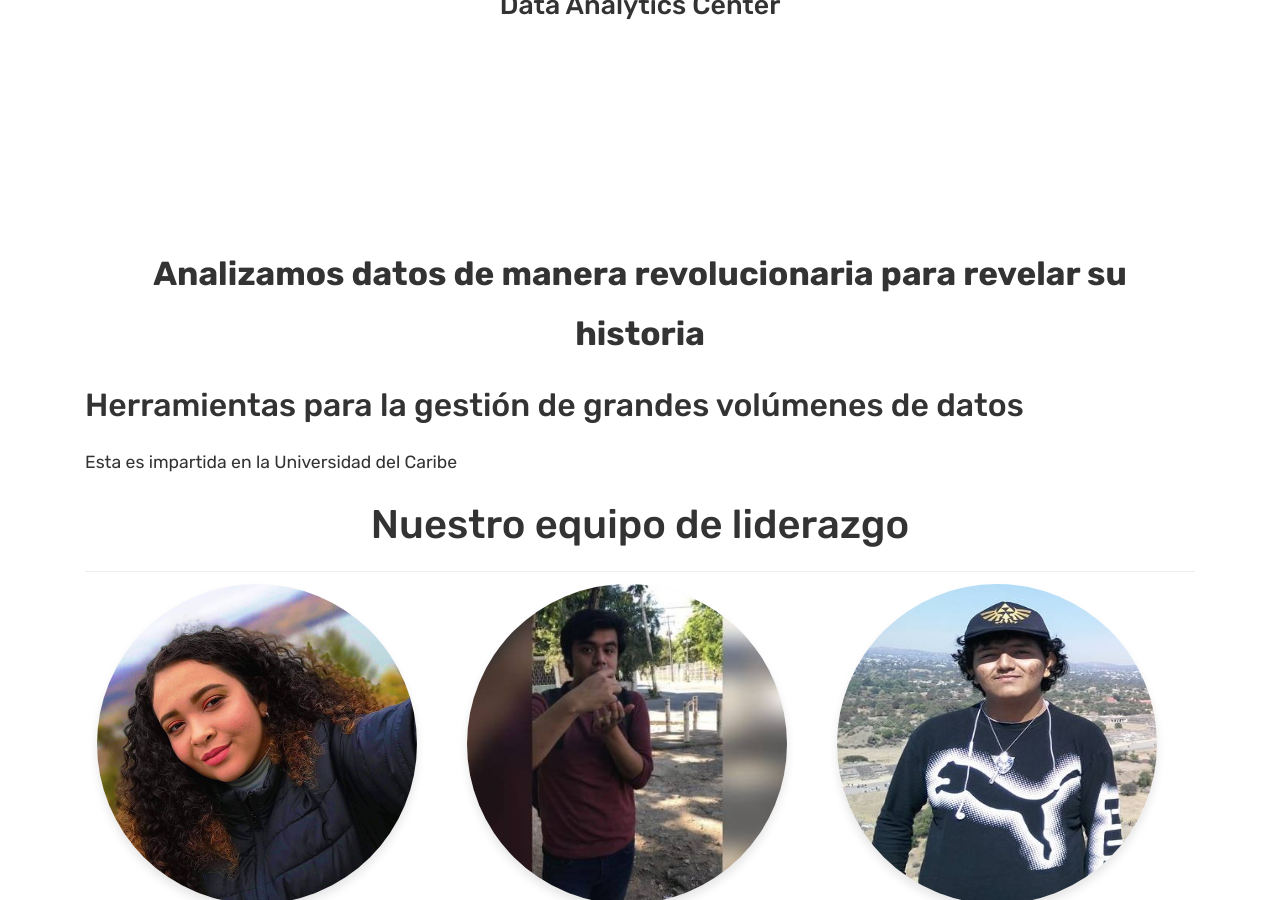
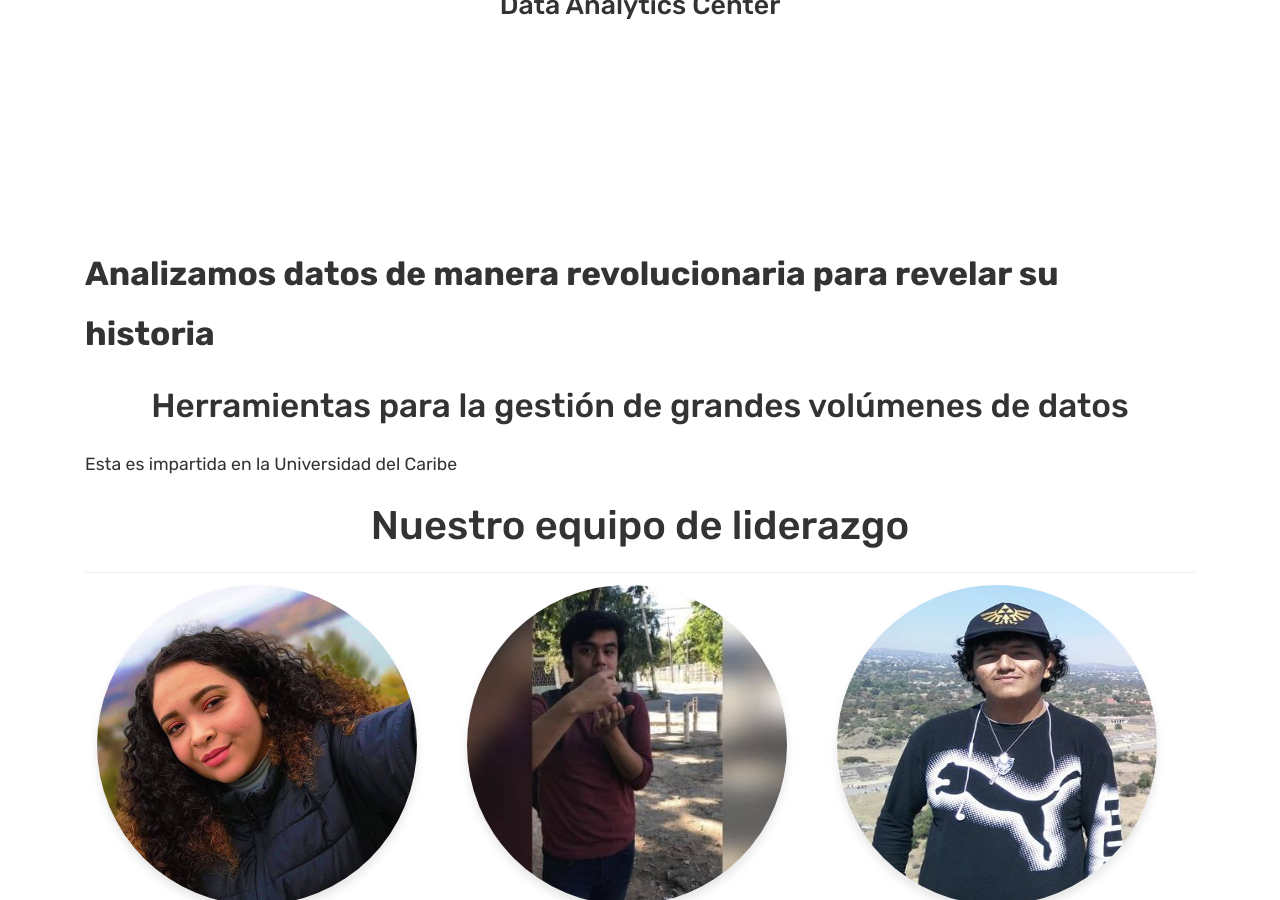
Before and after one commit to Famvazpom/apolo-n2a, a Jekyll site: the page built from about.html, in a window 1280 px wide and 900 px high, scrolled down 885 px. Built offline with Jekyll 4.4.1, drawn with Linux system fonts in a browser that asks for light colours; nearby versions of some CDN libraries.

Commit message:
Cambios: about

```diff
--- a/about.html
+++ b/about.html
@@ -13,15 +13,15 @@ title: Acerca de Nosotros
   </center>
 </section>
 
-<p style="font-size:25pt; text-align:center">
-  <b>
+<p>
+  <b style="font-size:25pt; text-align:center">
     Analizamos datos de manera revolucionaria
     para revelar su historia
   </b>
 </p>
 
-<p style="font-size:15pt; text-align:center">
-  <h2> Herramientas para la gestión de grandes volúmenes de datos
+<p>
+  <h2 style="font-size:25pt; text-align:center"> Herramientas para la gestión de grandes volúmenes de datos
   </h2>
 <p>
 Esta es impartida en la Universidad del Caribe
```
